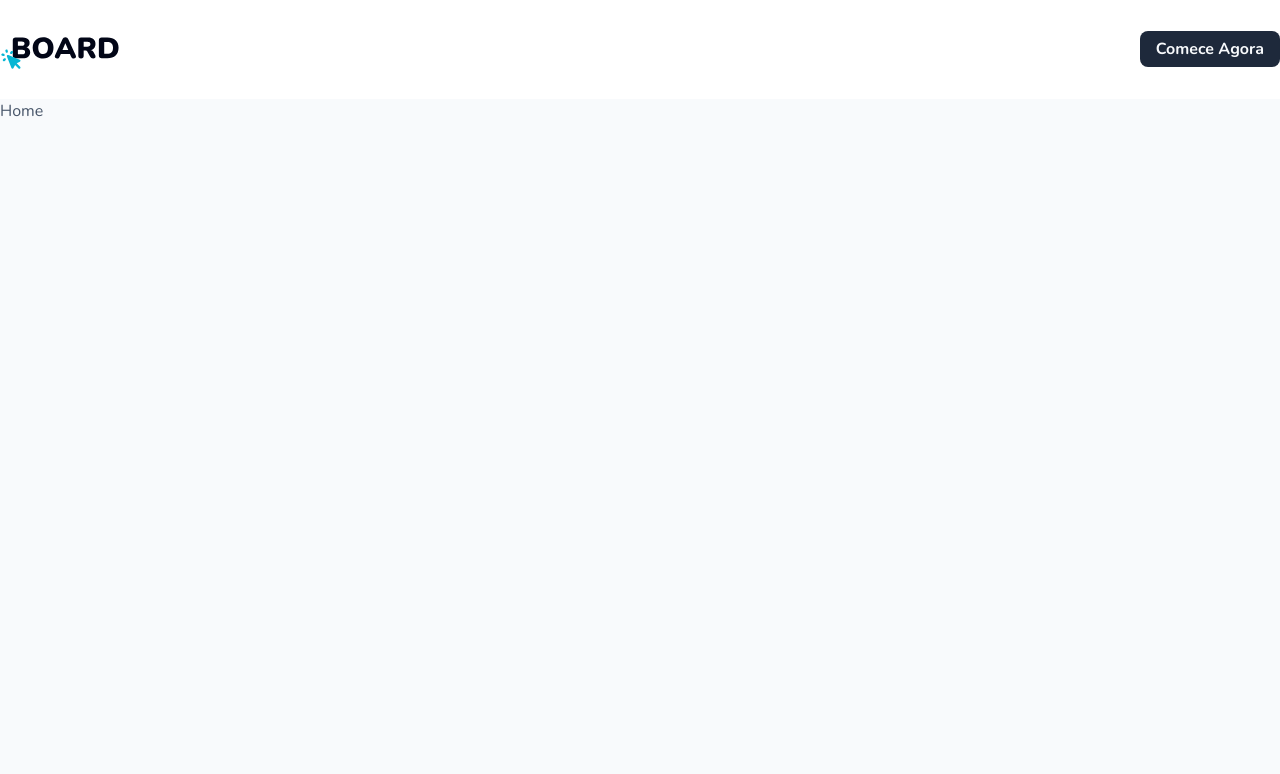
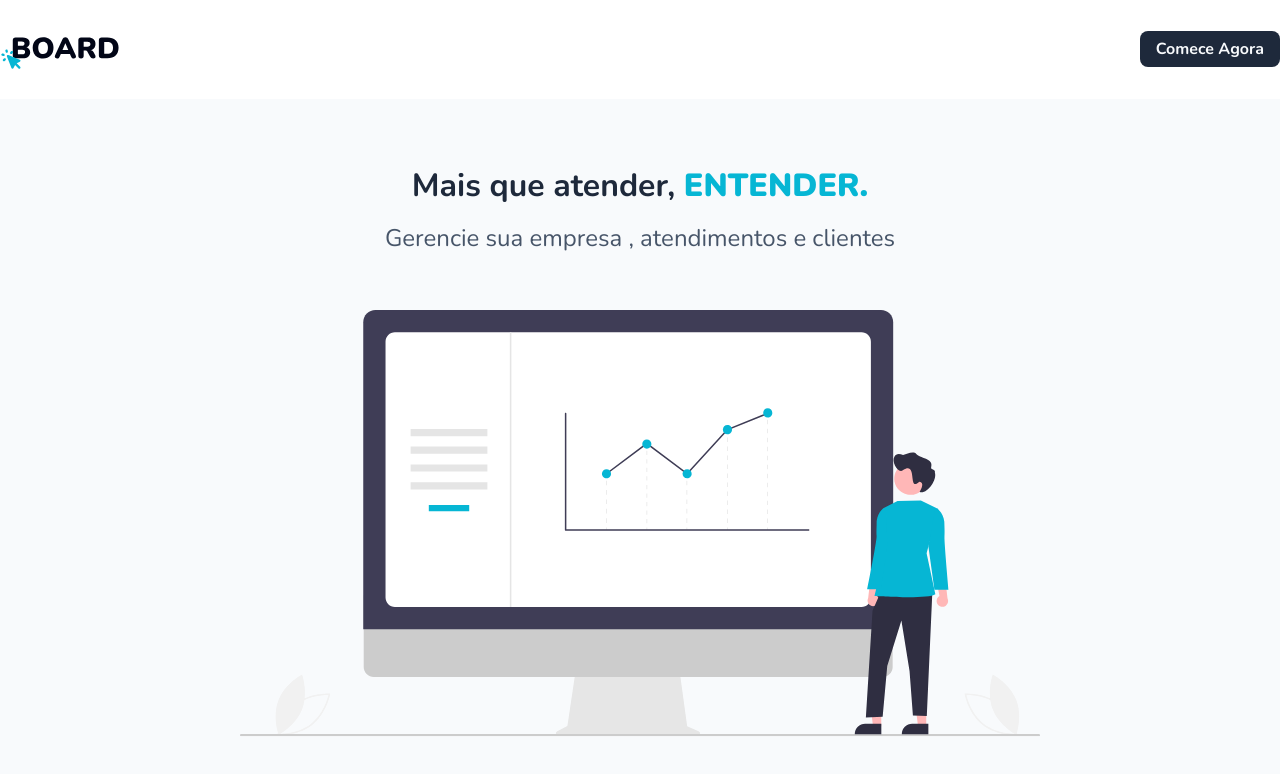
Before and after one commit to reisArthur2602/board, a Next.js app: page / in a window 1280 px wide. Shown: the top 774 px of the page. Built offline with nearby package versions, Linux system fonts and the light colour scheme.

Commit message:
feat: add hero section a Home

```diff
--- a/app/globals.css
+++ b/app/globals.css
@@ -24,3 +24,9 @@ button {
   padding-inline: 1rem;
   font-weight: 700;
 }
+
+h1 {
+  font-size: 2rem;
+  font-weight: 700;
+  color: #1e293b;
+}
--- a/app/page.tsx
+++ b/app/page.tsx
@@ -1,7 +1,29 @@
 import React from "react"
+import { Container } from "./components/container"
+import Image from "next/image"
 
 const Home = () => {
-  return <div>Home</div>
+  return (
+    <Container className="flex h-full items-center justify-center">
+      <section>
+        <div className="mb-14 flex flex-col items-center justify-center gap-3">
+          <h1>
+            Mais que atender, {""}
+            <span className="font-black text-cyan-500">ENTENDER.</span>
+          </h1>
+          <p className="text-2xl">
+            Gerencie sua empresa , atendimentos e clientes
+          </p>
+        </div>
+        <Image
+          src="/hero-image.svg"
+          alt="Imagem hero"
+          height={425}
+          width={800}
+        />
+      </section>
+    </Container>
+  )
 }
 
 export default Home
```
